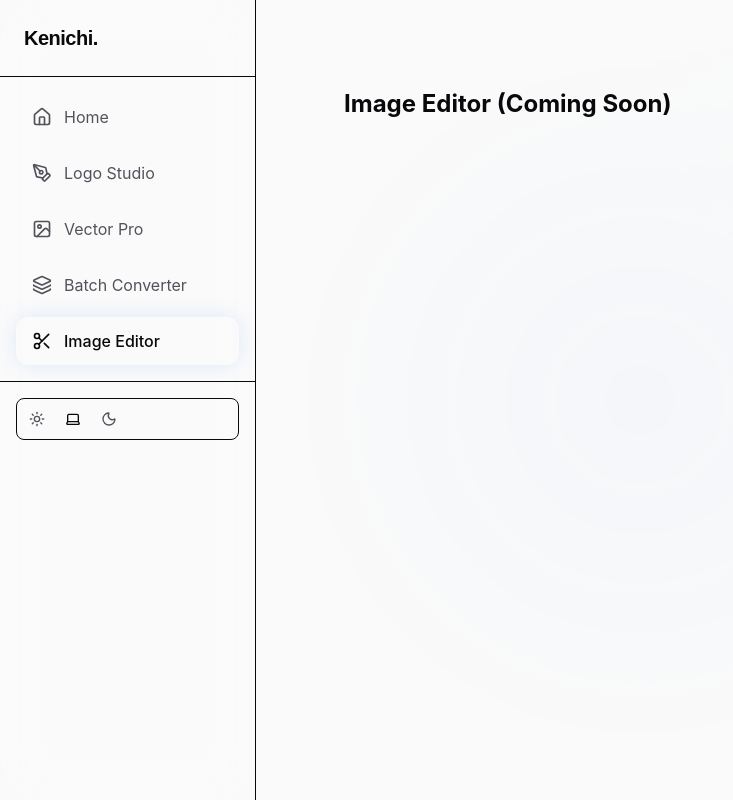
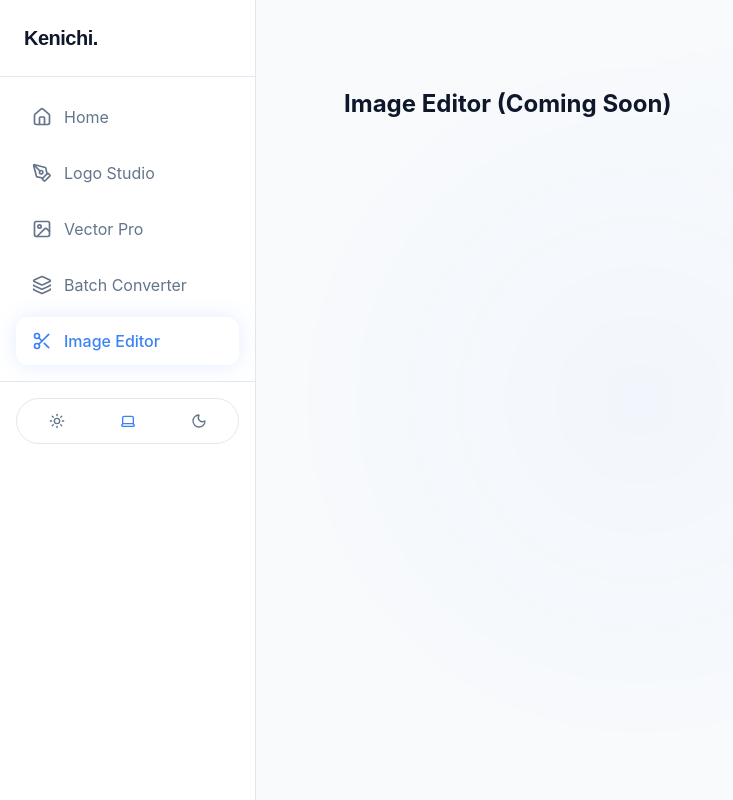
Before and after one commit to simplearyan/assets-maker, a React (Vite) app: page /assets-maker/editor in a window 1280 px wide. Shown: the whole page, without its empty margins (0-733 px from the left). Built offline with nearby package versions, Linux system fonts and the light colour scheme.

Commit message:
style: refine light/dark mode aesthetic and polish UI components

```diff
--- a/src/components/ui/ThemeToggle.tsx
+++ b/src/components/ui/ThemeToggle.tsx
@@ -15,12 +15,14 @@ export function ThemeToggle() {
     if (!mounted) return null;
 
     return (
-        <div className="flex items-center gap-1 p-1 bg-surface-card border border-border rounded-lg">
+        <div className="flex items-center gap-1 p-1.5 bg-bg/50 border border-border rounded-full w-full relative">
             <button
                 onClick={() => setTheme('light')}
                 className={cn(
-                    "p-2 rounded-md transition-all duration-200",
-                    theme === 'light' ? "bg-white text-black shadow-sm" : "text-text-muted hover:text-text-main"
+                    "flex-1 p-2 rounded-full transition-all duration-300 flex items-center justify-center relative z-10",
+                    theme === 'light'
+                        ? "text-black bg-white shadow-sm ring-1 ring-black/5"
+                        : "text-text-muted hover:text-text-main"
                 )}
                 title="Light Mode"
             >
@@ -29,8 +31,10 @@ export function ThemeToggle() {
             <button
                 onClick={() => setTheme('system')}
                 className={cn(
-                    "p-2 rounded-md transition-all duration-200",
-                    theme === 'system' ? "bg-accent/20 text-accent font-medium" : "text-text-muted hover:text-text-main"
+                    "flex-1 p-2 rounded-full transition-all duration-300 flex items-center justify-center relative z-10",
+                    theme === 'system'
+                        ? "text-accent bg-accent/10 font-medium"
+                        : "text-text-muted hover:text-text-main"
                 )}
                 title="System Preference"
             >
@@ -39,8 +43,10 @@ export function ThemeToggle() {
             <button
                 onClick={() => setTheme('dark')}
                 className={cn(
-                    "p-2 rounded-md transition-all duration-200",
-                    theme === 'dark' ? "bg-zinc-800 text-white shadow-sm" : "text-text-muted hover:text-text-main"
+                    "flex-1 p-2 rounded-full transition-all duration-300 flex items-center justify-center relative z-10",
+                    theme === 'dark'
+                        ? "text-white bg-slate-800 shadow-sm ring-1 ring-white/10"
+                        : "text-text-muted hover:text-text-main"
                 )}
                 title="Dark Mode"
             >
--- a/src/index.css
+++ b/src/index.css
@@ -4,15 +4,42 @@
 
 @layer base {
   :root {
-    --bg: #09090b;
-    --text-main: #ffffff;
-    --text-muted: #a1a1aa;
+    /* Light Mode Tokens - Refined */
+    --bg: #f8fafc;
+    /* Slate 50 - slightly off-white base */
+    --surface: #ffffff;
+    /* Pure white sidebar/headers */
+    --surface-card: #ffffff;
+    /* White cards */
+    --border: #e2e8f0;
+    /* Slate 200 */
+    --border-hover: #cbd5e1;
+    /* Slate 300 */
+    --text-main: #0f172a;
+    /* Slate 900 */
+    --text-muted: #64748b;
+    /* Slate 500 */
+    --accent: #3b82f6;
+    --accent-glow: rgba(59, 130, 246, 0.15);
   }
 
-  .light {
-    --bg: #FAFAFA;
-    --text-main: #09090b;
-    --text-muted: #52525b;
+  .dark {
+    /* Dark Mode Tokens - Deep & Rich */
+    --bg: #020617;
+    /* Slate 950 - Richer black/blue tint */
+    --surface: #0f172a;
+    /* Slate 900 - Solid surface for sidebar to prevent transparency clashes */
+    --surface-card: rgba(30, 41, 59, 0.4);
+    /* Slate 800 with opacity */
+    --border: rgba(255, 255, 255, 0.08);
+    /* Subtle white border */
+    --border-hover: rgba(255, 255, 255, 0.15);
+    --text-main: #f8fafc;
+    /* Slate 50 */
+    --text-muted: #94a3b8;
+    /* Slate 400 */
+    --accent: #3b82f6;
+    --accent-glow: rgba(59, 130, 246, 0.3);
   }
 
   body {
@@ -32,7 +59,13 @@
 /* Glassmorphism Utilities */
 @layer components {
   .glass-card {
-    @apply rounded-3xl transition-all duration-300;
+    @apply rounded-3xl transition-all duration-300 border border-[var(--border)] shadow-sm hover:shadow-md;
+    background: var(--surface-card);
+  }
+
+  /* Smooth toggle transition */
+  .theme-transition {
+    @apply transition-colors duration-300;
   }
 
   .btn {
```
